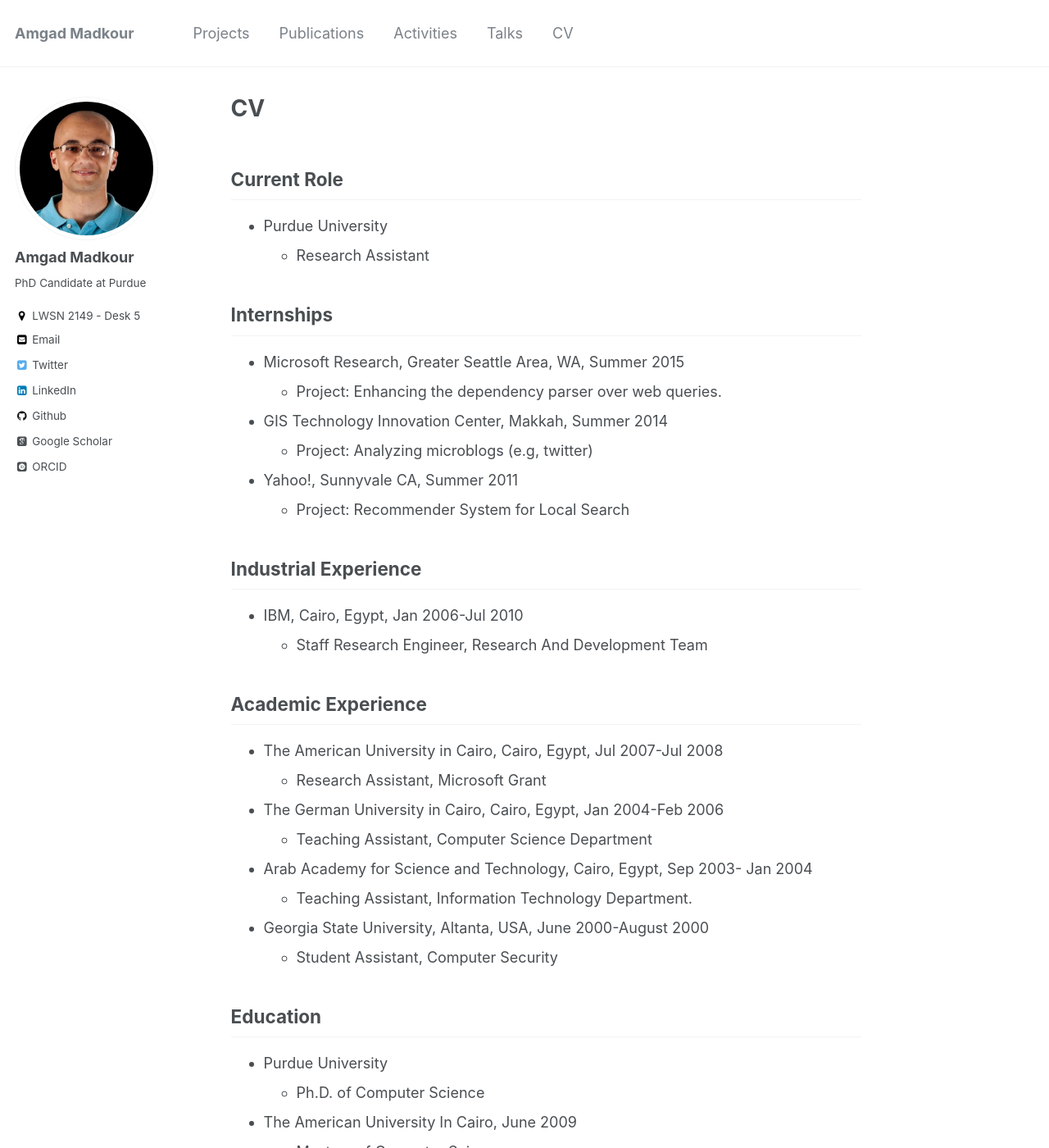
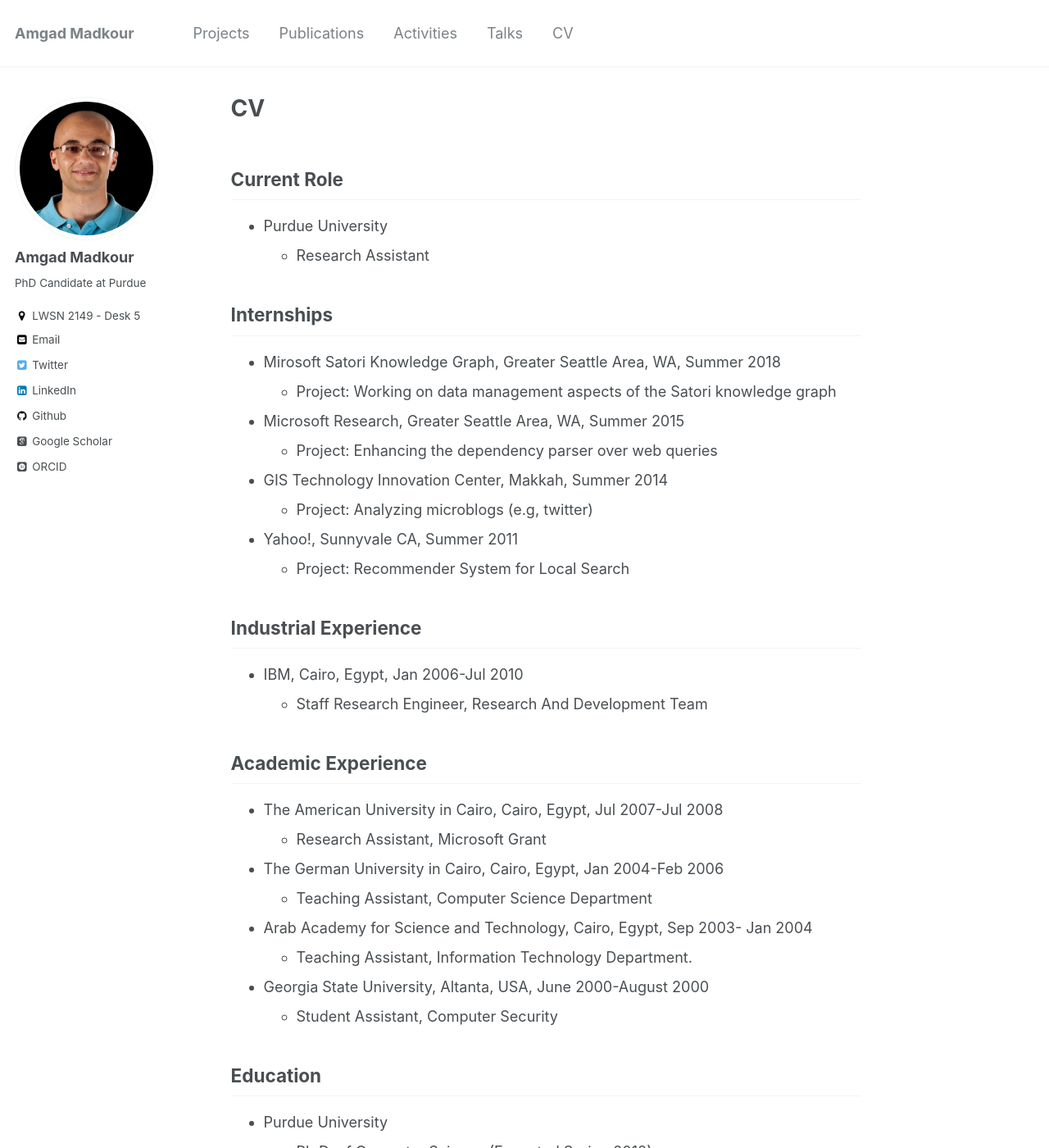
Before and after one commit to amgadmadkour/amgadmadkour.github.io, a Jekyll site: the page built from _pages/cv.md, in a window 1280 px wide and 1400 px high. Shown: the whole window at 82% size. Built offline with Jekyll 4.4.1, drawn with Linux system fonts in a browser that asks for light colours; some web fonts are replaced; some of the changed text lies outside the part shown.

Commit message:
Update resume

```diff
--- a/_pages/cv.md
+++ b/_pages/cv.md
@@ -16,8 +16,11 @@ redirect_from:
 
 ## Internships
 
+* Mirosoft Satori Knowledge Graph, Greater Seattle Area, WA, Summer 2018
+  * Project: Working on data management aspects of the Satori knowledge graph
+
 * Microsoft Research, Greater Seattle Area, WA, Summer 2015
-  * Project: Enhancing the dependency parser over web queries.
+  * Project: Enhancing the dependency parser over web queries
 
 * GIS Technology Innovation Center, Makkah, Summer 2014
   * Project: Analyzing microblogs (e.g, twitter)
@@ -47,7 +50,7 @@ redirect_from:
 ## Education
 
 * Purdue University
-  * Ph.D. of Computer Science
+  * Ph.D. of Computer Science (Expected Spring 2018)
 * The American University In Cairo, June 2009
   * Masters of Computer Science
 * Arab Academy for Science and Technology (Cairo Campus), Egypt, June 2003
```
